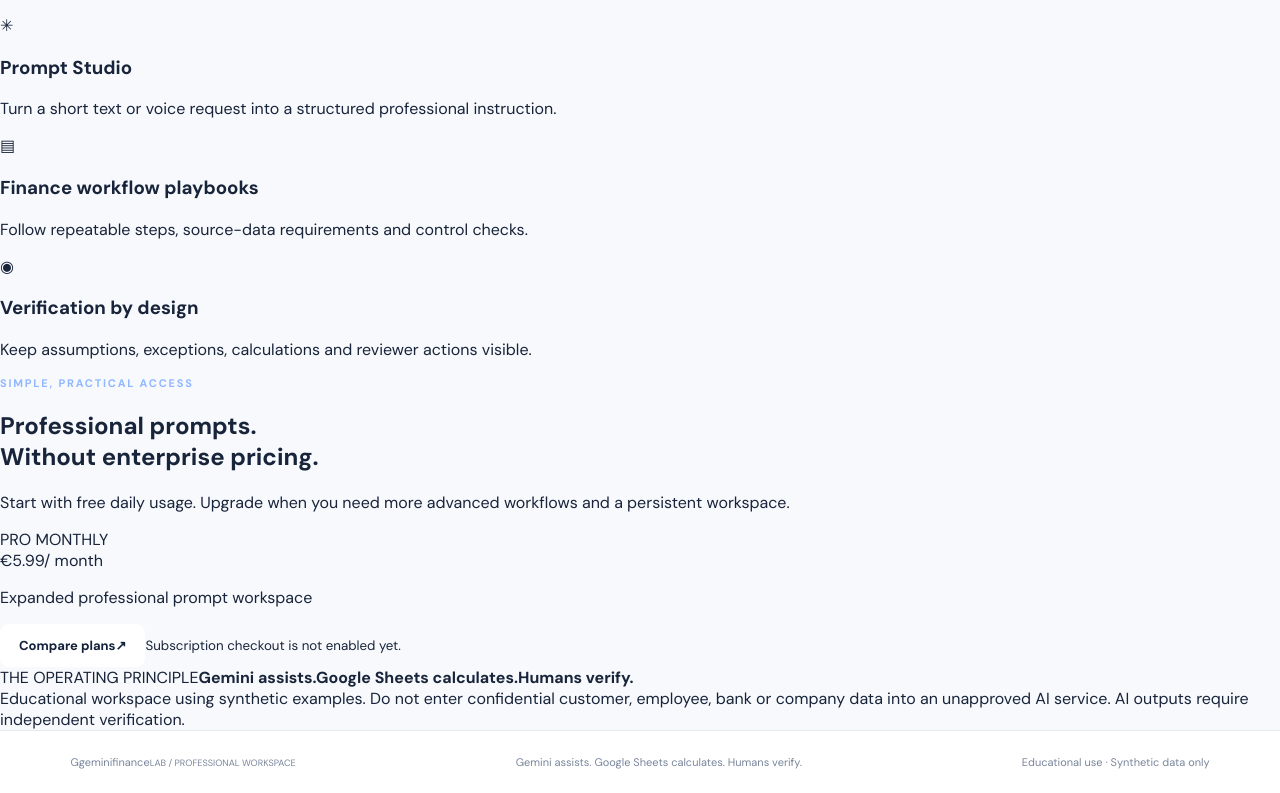
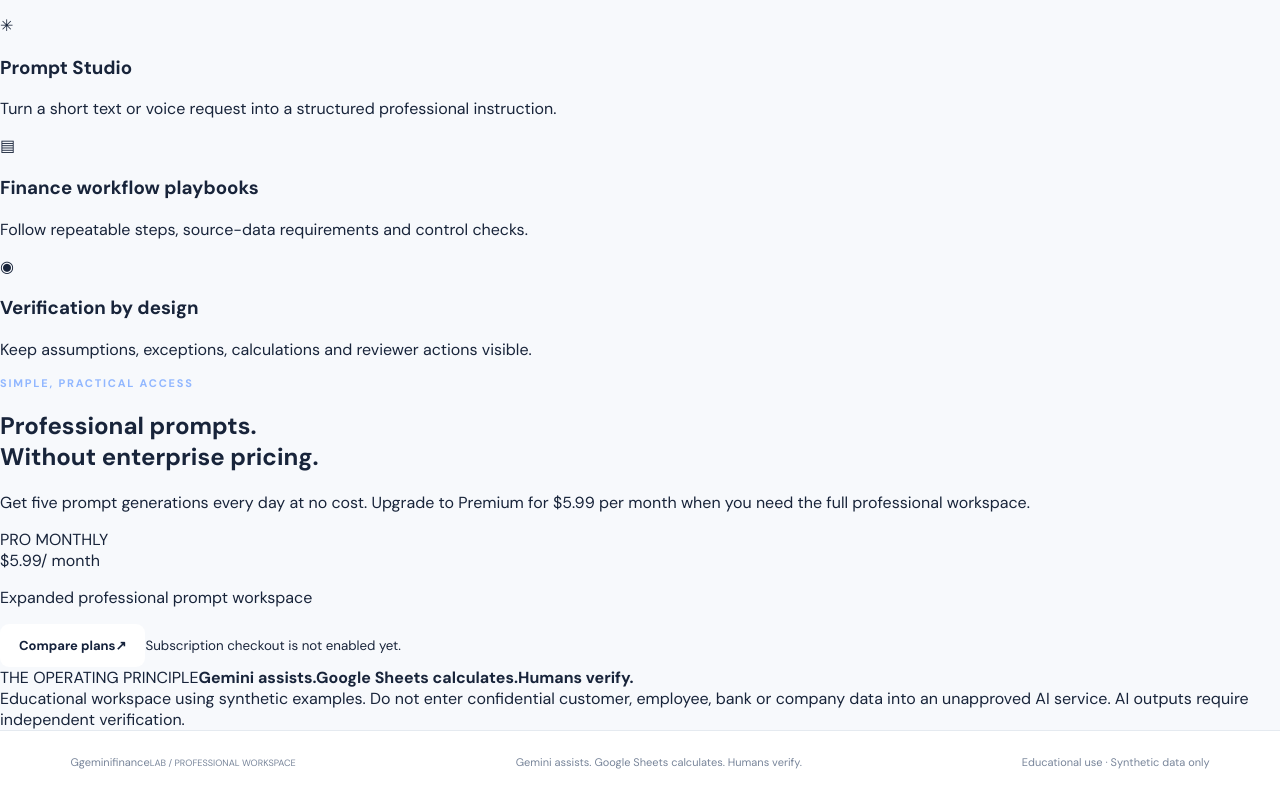
Before and after one commit to sbparimi/gemini-finance-lab, a Next.js app: page / in a window 1280 px wide. Shown: the part 1988-2781 px from the top of the page. Built offline with nearby package versions, Linux system fonts and the light colour scheme.

Commit message:
Align homepage pricing with five daily free prompts and $5.99 Premium

```diff
--- a/app/page.tsx
+++ b/app/page.tsx
@@ -48,7 +48,7 @@ export default function Home(){return <main className="saas-home">
   <div className="section-intro"><div><div className="eyebrow dark">A BETTER WAY TO WORK WITH AI</div><h2>Designed for professional<br/>finance workflows.</h2></div><p>Useful structure, not magic buttons. Keep the analyst in control from source data through final review.</p></div>
   <div className="feature-grid">{features.map(([ic,t,d])=><div className="feature-card" key={t}><span>{ic}</span><h3>{t}</h3><p>{d}</p></div>)}</div>
  </section>
- <section className="pricing-preview"><div><div className="eyebrow">SIMPLE, PRACTICAL ACCESS</div><h2>Professional prompts.<br/>Without enterprise pricing.</h2><p>Start with free daily usage. Upgrade when you need more advanced workflows and a persistent workspace.</p></div><div className="price-mini"><div className="price-mini-label">PRO MONTHLY</div><div className="price-mini-value">€5.99<span>/ month</span></div><p>Expanded professional prompt workspace</p><Link className="btn btn-primary" href="/plans">Compare plans <span>↗</span></Link><small>Subscription checkout is not enabled yet.</small></div></section>
+ <section className="pricing-preview"><div><div className="eyebrow">SIMPLE, PRACTICAL ACCESS</div><h2>Professional prompts.<br/>Without enterprise pricing.</h2><p>Get five prompt generations every day at no cost. Upgrade to Premium for $5.99 per month when you need the full professional workspace.</p></div><div className="price-mini"><div className="price-mini-label">PRO MONTHLY</div><div className="price-mini-value">$5.99<span>/ month</span></div><p>Expanded professional prompt workspace</p><Link className="btn btn-primary" href="/plans">Compare plans <span>↗</span></Link><small>Subscription checkout is not enabled yet.</small></div></section>
  <section className="principle-strip"><span>THE OPERATING PRINCIPLE</span><b>Gemini assists.</b><b>Google Sheets calculates.</b><b>Humans verify.</b></section>
  <div className="bottom-note">Educational workspace using synthetic examples. Do not enter confidential customer, employee, bank or company data into an unapproved AI service. AI outputs require independent verification.</div>
 </main>}
```
